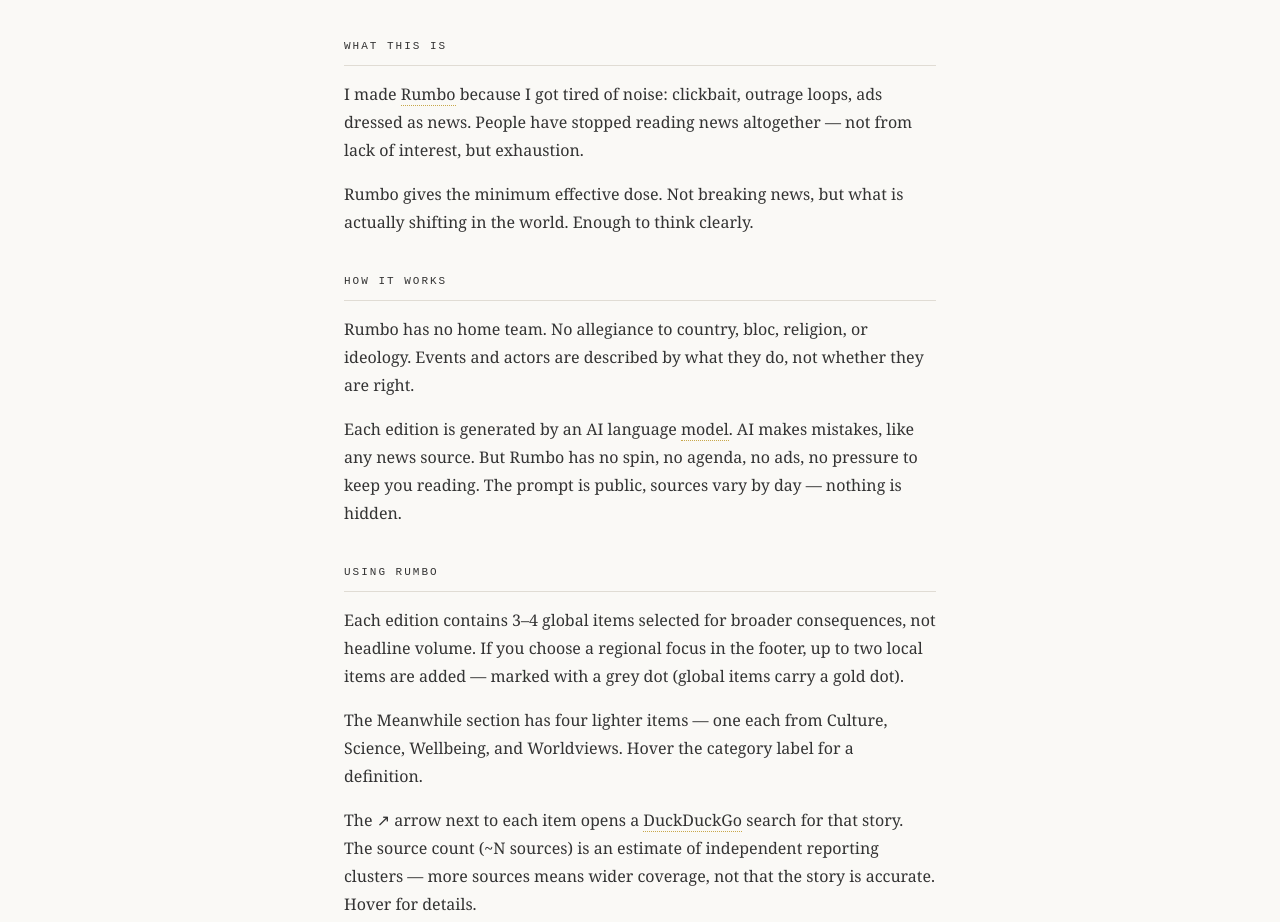
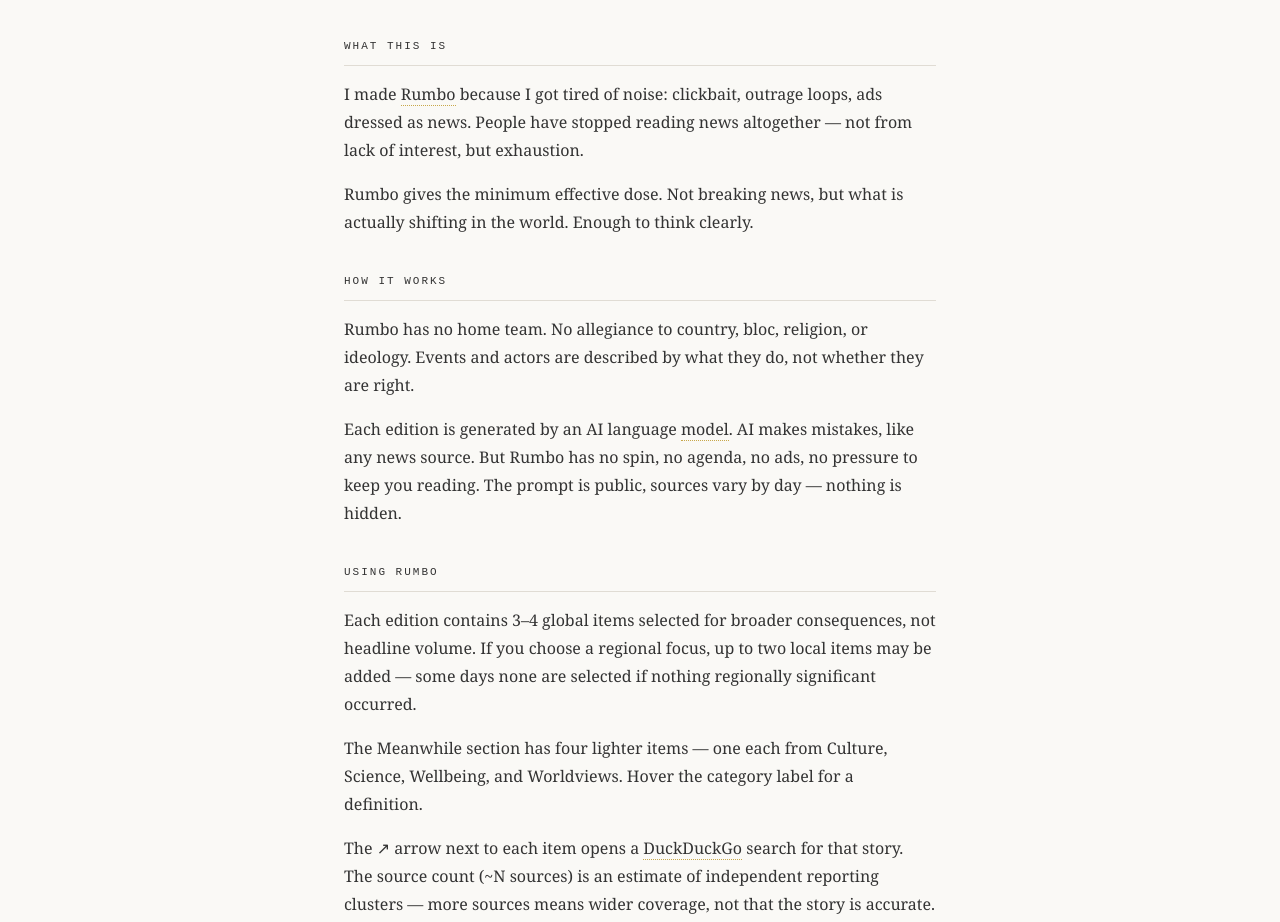
Before and after one commit to RumboWTF/rumbo-site, a website: page about.html in a window 1280 px wide. Shown: the part 175-1097 px from the top of the page. Drawn offline with Linux system fonts and the light colour scheme.

Commit message:
Update about.html

```diff
--- a/about.html
+++ b/about.html
@@ -81,7 +81,7 @@
 
   <div class="section">
     <div class="section-title">Using Rumbo</div>
-    <p>Each edition contains 3–4 global items selected for broader consequences, not headline volume. If you choose a regional focus in the footer, up to two local items are added — marked with a grey dot (global items carry a gold dot).</p>
+    <p>Each edition contains 3–4 global items selected for broader consequences, not headline volume. If you choose a regional focus, up to two local items may be added — some days none are selected if nothing regionally significant occurred.</p>
     <p>The Meanwhile section has four lighter items — one each from Culture, Science, Wellbeing, and Worldviews. Hover the category label for a definition.</p>
     <p>The ↗ arrow next to each item opens a <span class="rumbo-tip">DuckDuckGo<span class="tip-text">A privacy-focused search engine that doesn't track you &mdash; duckduckgo.com</span></span> search for that story. The source count (~N sources) is an estimate of independent reporting clusters — more sources means wider coverage, not that the story is accurate. Hover for details.</p>
     <p>Rumbo updates daily. Errors will occur. Think independently.</p>
```
